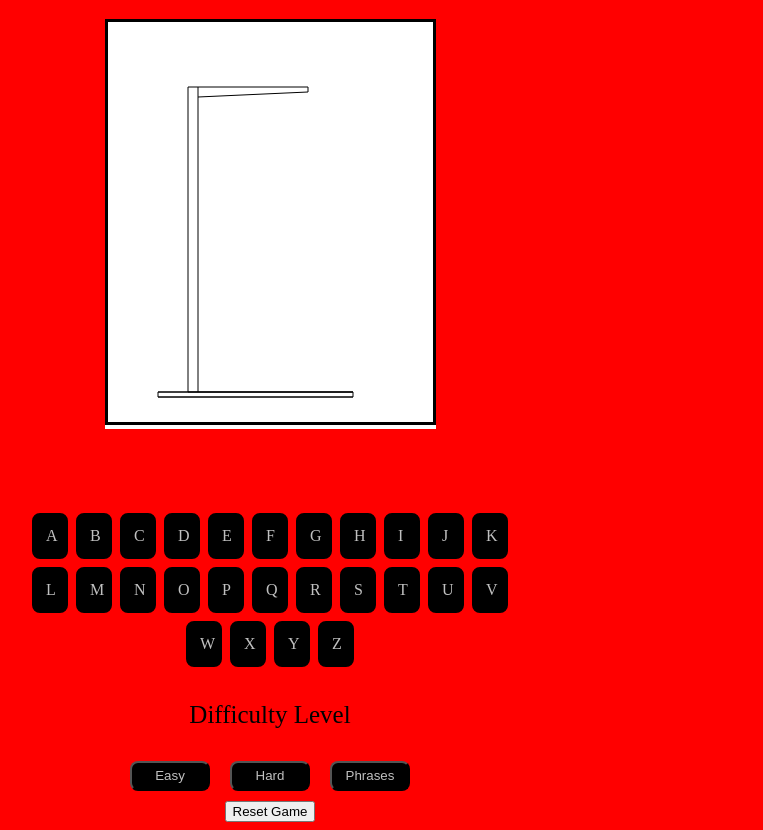
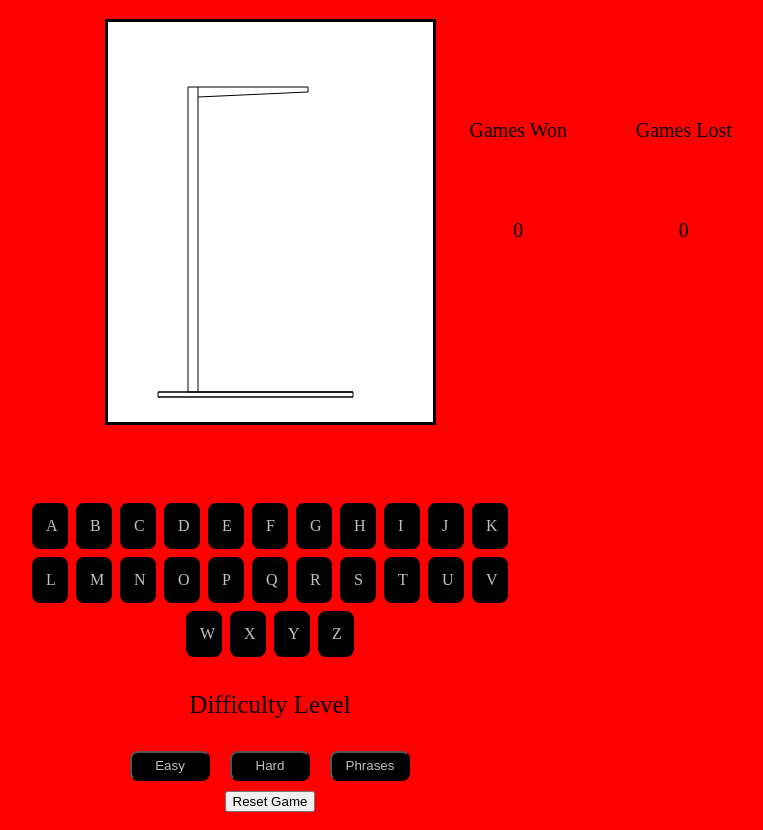
Before and after one commit to Amholmes49/JavaScript-project1, a plain HTML site: page index.html in a window 1280 px wide. Shown: the part 69-899 px from the top of the page, without its empty margins (370-1133 px from the left). Drawn offline with Linux system fonts and the light colour scheme.

Commit message:
Wins/Loses Counter

```diff
--- a/css/style.css
+++ b/css/style.css
@@ -25,7 +25,46 @@ body{
 
 }
 .canvasOverlay {
+    display: grid;
+    grid-template-columns: 1fr 1fr 1fr;
+    grid-template-rows: 400px;
+}
+#hangmanCanvas {
+    grid-row: 1;
+    grid-column: 2;
     background-color: white;
+
+}
+.gameTotalsContainer{
+    grid-row: 1;
+    grid-column: 3;
+    display: grid;
+    grid-template-rows: repeat(4, 100px);
+    grid-template-columns: 1fr 1fr;
+}
+#gamesWonText {
+    grid-row: 2;
+    grid-column: 1;
+    justify-self: center;
+    font-size: 20px;
+}
+#gamesLostText {
+    grid-row: 2;
+    grid-column: 2;
+    justify-self: center;
+    font-size: 20px;
+}
+#gamesWonNumber {
+    grid-row: 3;
+    grid-column: 1;
+    justify-self: center;
+    font-size: 20px;
+}
+#gamesLostNumber {
+    grid-row: 3;
+    grid-column: 2;
+    justify-self: center;
+    font-size: 20px;
 }
 .underline {
     display: inline-block;
--- a/index.html
+++ b/index.html
@@ -11,10 +11,17 @@
     <div class="canvasOverlay">
         <canvas id='hangmanCanvas' width='325' height='400' style="border: 3px
         solid black;"></canvas>
+
+        <div class="gameTotalsContainer">
+            <div id="gamesWonText">Games Won</div>
+            <div id="gamesWonNumber"></div>
+            <div id="gamesLostText">Games Lost</div>
+            <div id="gamesLostNumber"></div>
+
+        </div>
     </div>
     <br>
     <div class="gameStatus"></div>
-
         <div class="underlineletters-container">
             <ul id="underlinelist">
 
--- a/script.js
+++ b/script.js
@@ -7,6 +7,10 @@ const phrasesButton = document.querySelector(".phrasesbutton")
 const underlineContainer = document.querySelector(".underlineletters-container")
 const letterContainer = document.querySelectorAll(".letter-container div")
 const lettersList = document.querySelector(".letter")
+let gamesWon = 0
+let gamesLost = 0
+let gamesWonNumber = document.querySelector('#gamesWonNumber')
+let gamesLostNumber = document.querySelector('#gamesLostNumber')
 const ctx = hangmanCanvas.getContext('2d')
 function drawBoard() {
     if (hangmanCanvas.getContext) {
@@ -133,7 +137,7 @@ function rope() {
 
 
 
-
+updateGamesTotals()
 drawBoard()
 createLetters()
 
@@ -157,8 +161,14 @@ let blankSpecialChar = 0
 const underlinedText = document.getElementById('underlinelist')
 const gameStatus = document.querySelector('.gameStatus')
 let ulItems = underlinedText.getElementsByTagName('li')
+
+function updateGamesTotals() {
+gamesWonNumber.innerText = gamesWon
+gamesLostNumber.innerText = gamesLost
+}
 console.log(ulItems)
 // let blankSpaces = ""
+
 easyButton.addEventListener('click',easyWord)
 
 function easyWord() {
@@ -169,6 +179,7 @@ function easyWord() {
     let randomEasyWord = easyWordList[Math.floor(Math.random() * easyWordList.length)]
     wordSelected = randomEasyWord.split("");
     //console.log(ulItems)
+    console.log(wordSelected)
     //underlinedText.removeChild(underlinedText.childNodes[0])
 
         for (i = 0; i < wordSelected.length; i++) {
@@ -241,14 +252,16 @@ function checkGameStatus(){
         letterContainer.forEach(remove => {
             remove.removeEventListener('click', checkForLetter)
         })
+        gamesWon++
+
     } else if (incorrectGuess === 7){
         gameStatus.innerText = 'You Lose, Please Try Again'
         letterContainer.forEach(remove => {
             remove.removeEventListener('click', checkForLetter)
-    })
-
-
+        })
+        gamesLost++
     }
+    updateGamesTotals()
 }
 
 function checkForLetter() {
@@ -306,7 +319,7 @@ function drawHangman() {
     if (incorrectGuess === 7){
         leftLeg()
     }
-    console.log(incorrectGuess)
+    //console.log(incorrectGuess)
 
 }
 const resetButton = document.querySelector("#reset")
```
